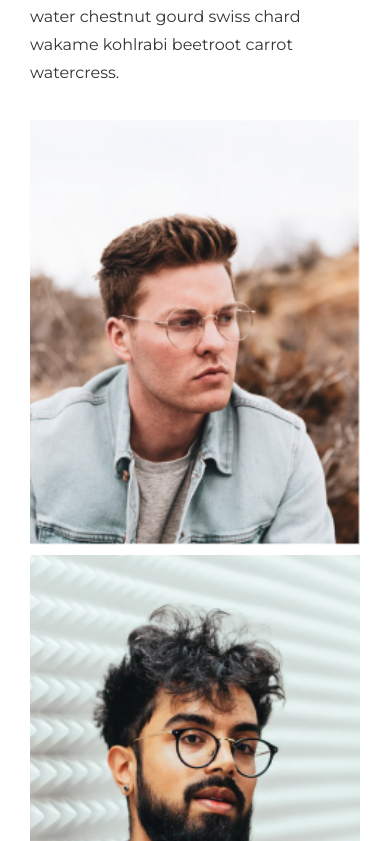
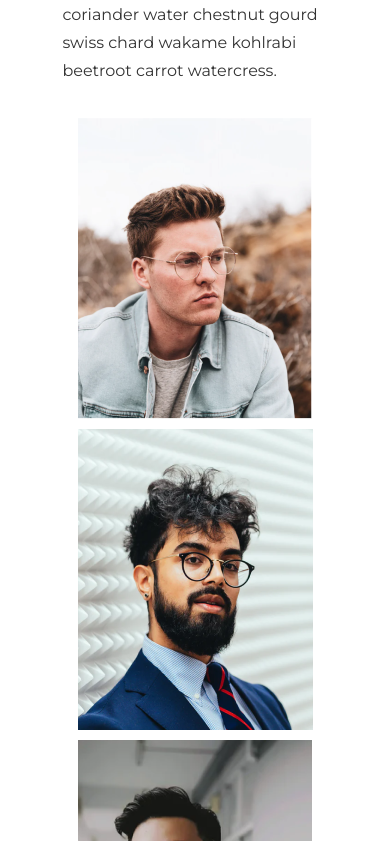
Before and after one commit to aliev008/ak-project, a React (Create React App) app: page / in a window 390 px wide. Shown: the part 943-1784 px from the top of the page. Built offline with nearby package versions, Linux system fonts and the light colour scheme.

Commit message:
fix: added responsiveness to three-pictures-block

```diff
--- a/src/components/onePictureBlock/style.module.scss
+++ b/src/components/onePictureBlock/style.module.scss
@@ -51,6 +51,7 @@
   .one_picture_block {
     justify-content: center;
     .one_picture_block__left {
+      max-width: 54.8rem;
       padding: 0 3%;
       margin-bottom: 4em;
     }
--- a/src/components/threePicturesBlock/style.module.scss
+++ b/src/components/threePicturesBlock/style.module.scss
@@ -9,6 +9,8 @@
   .three_picture_block__images {
     display: flex;
     flex-wrap: wrap;
+    justify-content: center;
+    align-items: center;
     gap: 1rem;
     margin-top: 3.3rem;
 
@@ -18,10 +20,13 @@
 
     img {
       display: block;
-      object-fit: contain;
       max-width: 100%;
-      height: auto;
-      flex: 1;
+      cursor: pointer;
+
+      &:hover {
+        opacity: 0.5;
+        transition: opacity 0.5s ease-out;
+      }
     }
   }
 
@@ -32,8 +37,6 @@
 
 @media (max-width: 923px) {
   .three_picture_block {
-    padding: 3rem;
+    padding: 0 16%;
   }
-
-
 }
```
